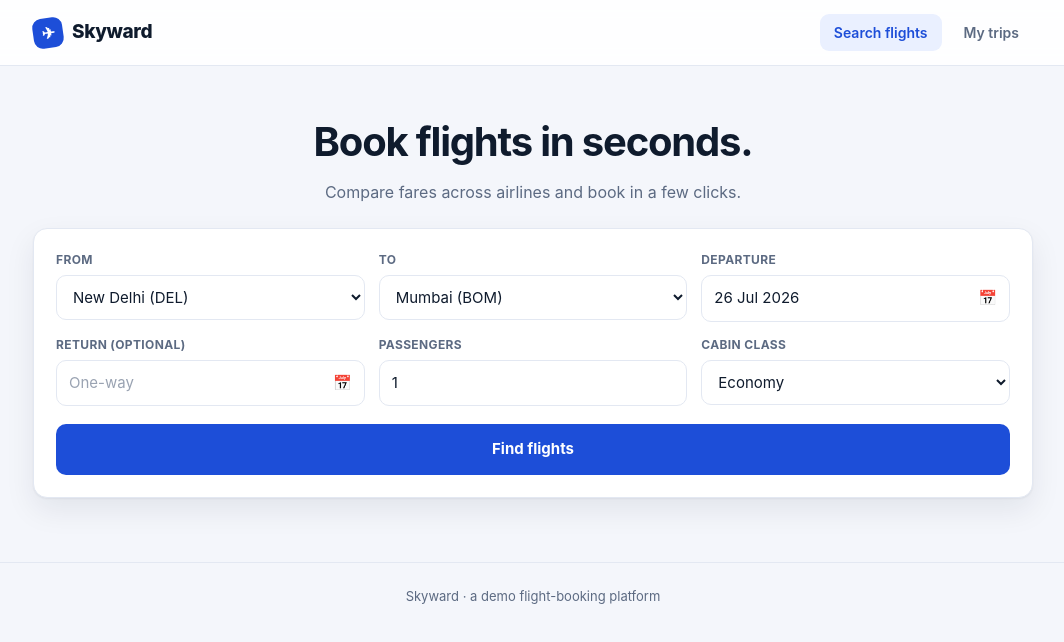
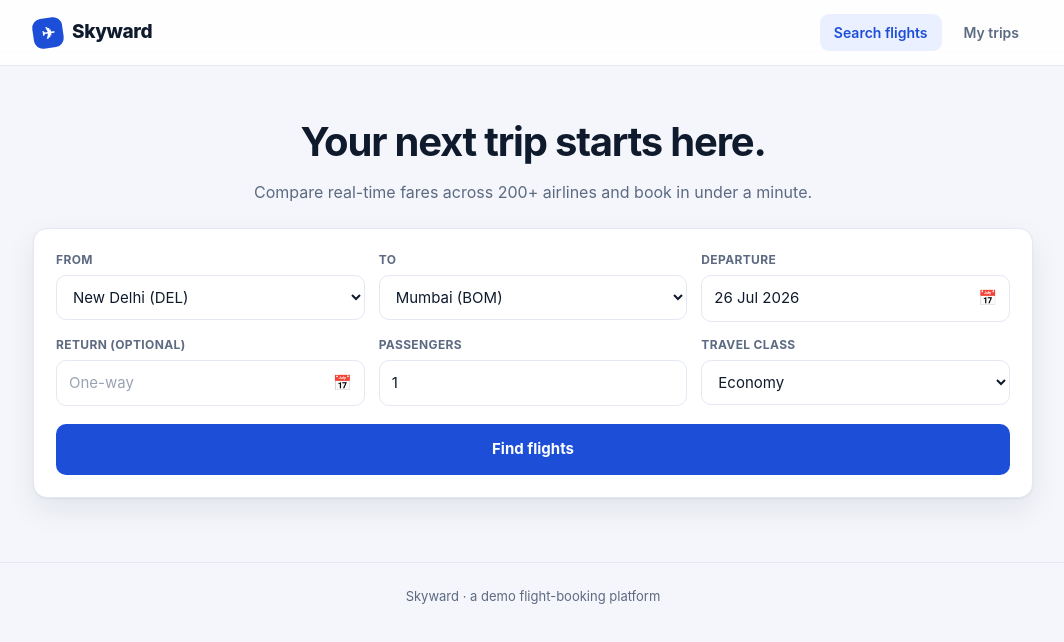
Before and after one commit to ronak-ag19/skyward, a React (Vite) app: page / in a window 1280 px wide. Shown: the top 642 px of the page, without its empty margins (107-1171 px from the left). Built offline with nearby package versions, Linux system fonts and the light colour scheme.

Commit message:
Landing page: refresh hero copy + rename 'Cabin class' -> 'Travel class'

```diff
--- a/src/pages/Home.jsx
+++ b/src/pages/Home.jsx
@@ -36,8 +36,8 @@ export default function Home() {
   return (
     <div className="page">
       <section className="hero">
-        <h1 className="hero-title">Book flights in seconds.</h1>
-        <p className="hero-sub">Compare fares across airlines and book in a few clicks.</p>
+        <h1 className="hero-title">Your next trip starts here.</h1>
+        <p className="hero-sub">Compare real-time fares across 200+ airlines and book in under a minute.</p>
       </section>
 
       <form className="search-card" onSubmit={onSearch} data-testid="search-form">
@@ -106,7 +106,7 @@ export default function Home() {
           </label>
 
           <label className="field">
-            <span className="field-label">Cabin class</span>
+            <span className="field-label">Travel class</span>
             <select
               value={form.cabin}
               onChange={(e) => update('cabin', e.target.value)}
```
